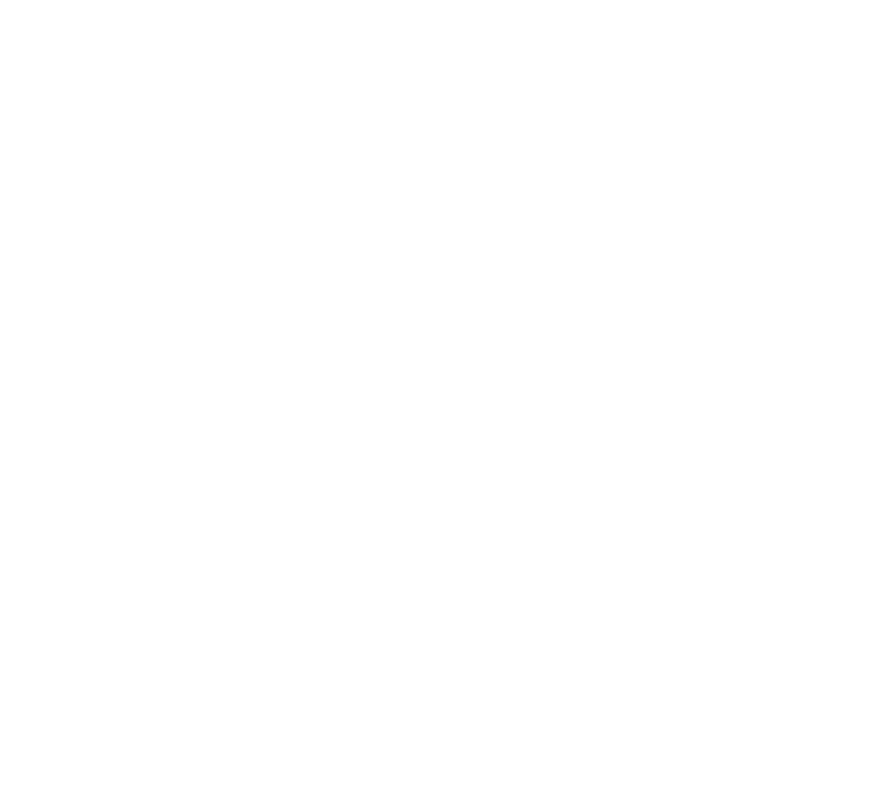
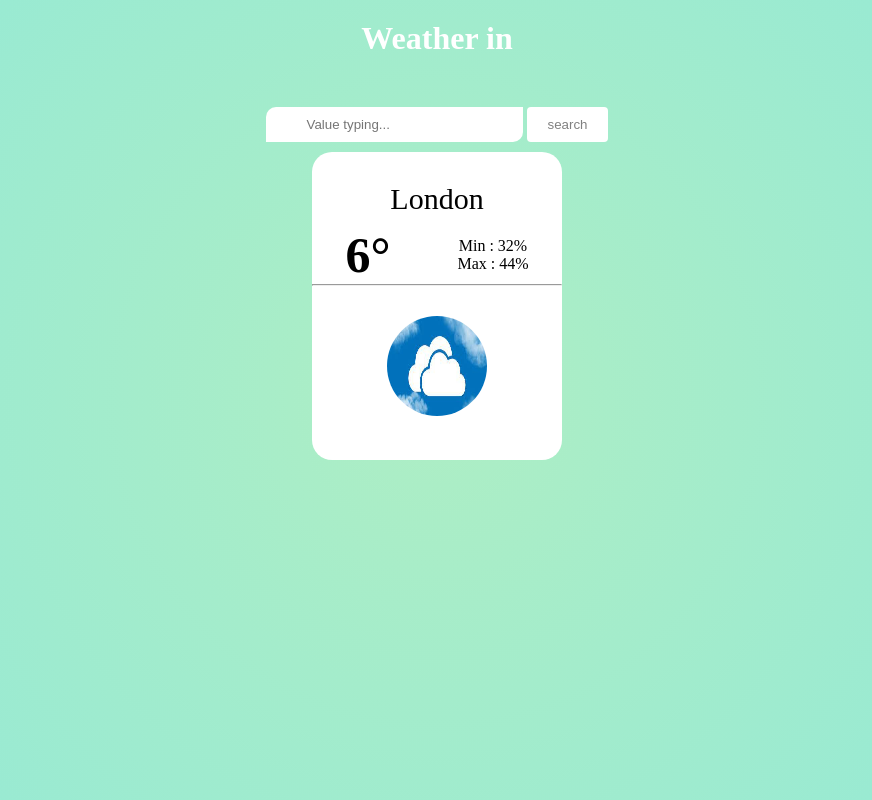
Before and after one commit to Moshimota/weather, a plain HTML site: page index.html in a window 1280 px wide. Shown: the whole page, without its empty margins (203-1075 px from the left). Drawn offline with Linux system fonts and the light colour scheme.

Commit message:
siuuuuuuuuuuuuuuuuuuuuuuuuuuuuuu

```diff
--- a/index.html
+++ b/index.html
@@ -1,12 +1,45 @@
 <!DOCTYPE html>
 <html lang="en">
+
 <head>
     <meta charset="UTF-8">
     <meta http-equiv="X-UA-Compatible" content="IE=edge">
     <meta name="viewport" content="width=device-width, initial-scale=1.0">
+    <link rel="stylesheet" href="./style.css">
     <title>Document</title>
 </head>
+
 <body>
+    <!-- //h1 ochamiz
+    //input ochamiz
+    //card div ochamiz -->
 
+    <div class="case">
+
+        <h1 class="weather-text">Weather in</h1>
+
+        <div class="siuu">
+            <input type="text" placeholder="Value typing..." class="input">
+            <button>search</button>
+        </div>
+    </div>
+
+    <div class="card">
+        <h6 class="city">London</h6>
+        <div class="box">
+            <h1 class="gradus">6°</h1>
+            <div class="big-father">
+                <p class="min">Min : 32%</p>
+                <p class="max">Max : 44%</p>
+            </div>
+        </div>
+        <hr>
+        <img src="./portable-network-graphics-vector-graphics-clip-art-image-cloud-png-favpng-HHPjKeJvv8gnjVCBFyR7Zxm77.jpg" alt="" class="image-weather">
+    </div>
+
+
+
+<script src="./main.js"></script>
 </body>
+
 </html>
--- a/main.js
+++ b/main.js
@@ -0,0 +1,53 @@
+let inp = document.querySelector(".input")
+let button = document.querySelector("button")
+
+window.addEventListener("keyup", (e) => {
+    if (e.key === "Enter") {
+        let key = "84a3781201a7f9a9bda21e4f05b6c2f0"
+        fetch(`https://api.openweathermap.org/data/2.5/weather?q=${inp.value}&units=metric&appid=${key}`)
+            .then((res) => res.json())
+            .then((data) => {
+                let city = document.querySelector(".city")
+                let gradus = document.querySelector(".gradus")
+                let min_temp = document.querySelector(".min")
+                let max_temp = document.querySelector(".max")
+                let city_name = data.name
+                let temp = Math.floor(data.main.temp)
+                let max = data.main.temp_max
+                let min = data.main.feels_like
+                gradus.innerHTML = temp + "°"
+                min_temp.innerHTML = "Min :" + min + "%"
+                max_temp.innerHTML = "Max : " + max + "%"
+                city.innerHTML = city_name
+                inp.value = ""
+
+            }).catch((err) => {
+                alert("Bunday shahar mavjud emas")
+            })
+        // console.log(inp.value)
+    } else {
+        button.onclick = () => {
+            let key = "84a3781201a7f9a9bda21e4f05b6c2f0"
+            fetch(`https://api.openweathermap.org/data/2.5/weather?q=${inp.value}&units=metric&appid=${key}`)
+                .then((res) => res.json())
+                .then((data) => {
+                    let city = document.querySelector(".city")
+                    let gradus = document.querySelector(".gradus")
+                    let min_temp = document.querySelector(".min")
+                    let max_temp = document.querySelector(".max")
+                    let city_name = data.name
+                    let temp = Math.floor(data.main.temp)
+                    let max = data.main.temp_max
+                    let min = data.main.feels_like
+                    gradus.innerHTML = temp + "°"
+                    min_temp.innerHTML = "Min :" + min + "%"
+                    max_temp.innerHTML = "Max : " + max + "%"
+                    city.innerHTML = city_name
+                    inp.value = ""
+
+                }).catch((err) => {
+                    alert("Bunday shahar mavjud emas")
+                })
+        }
+    }
+})
--- /dev/null
+++ b/style.css
@@ -0,0 +1,88 @@
+* {
+    margin: 0;
+    padding: 0;
+    box-sizing: border-box;
+}
+
+
+body {
+    background: rgb(174, 238, 196);
+    background: radial-gradient(circle, rgba(174, 238, 196, 1) 0%, rgba(148, 233, 214, 1) 100%);
+    height: 800px;
+}
+
+
+
+.card{
+    width: 250px;
+    border-radius: 20px;
+    background: #fff;
+    -webkit-border-radius: 20px;
+    -moz-border-radius: 20px;
+    -ms-border-radius: 20px;
+    -o-border-radius: 20px;
+    text-align: center;
+    margin: auto;
+}
+
+
+.city{
+    text-align: center;
+    padding-top: 30px;
+    padding-bottom: 10px;
+    font-size: 30px;
+    font-weight: 300;
+}
+
+
+.gradus{
+    font-size: 50px;
+}
+
+.box{
+    display: flex;
+    justify-content: space-around;
+    align-items: center;
+}
+
+.image-weather{
+    width: 100px;
+    height: 100px;
+    border-radius: 50%;
+    -webkit-border-radius: 50%;
+    -moz-border-radius: 50%;
+    -ms-border-radius: 50%;
+    -o-border-radius: 50%;
+    margin-top: 30px;
+    margin-bottom: 40px;
+}
+
+
+.input{
+    padding: 10px 40px;
+    border-radius: 10px 0 10px 0;
+    -webkit-border-radius: 10px 0 10px 0;
+    -moz-border-radius: 10px 0 10px 0;
+    -ms-border-radius: 10px 0 10px 0;
+    -o-border-radius: 10px 0 10px 0;
+    border: none;
+    margin-top: 50px;
+    margin-bottom: 10px;
+}
+
+
+.case{
+    text-align: center;
+}
+
+.weather-text{
+    color: #fff;
+    padding-top: 20px;
+}
+button{
+    padding: 10px 20px;
+    border: none;
+    border-radius: 4px;
+    background: #FFFFFF;
+    color: gray;
+}
```
Also changed, not shown: portable-network-graphics-vector-graphics-clip-art-image-cloud-png-favpng-HHPjKeJvv8gnjVCBFyR7Zxm77.jpg (added).
